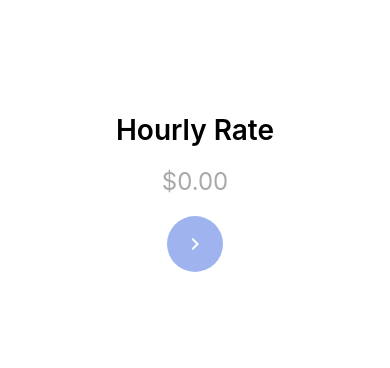
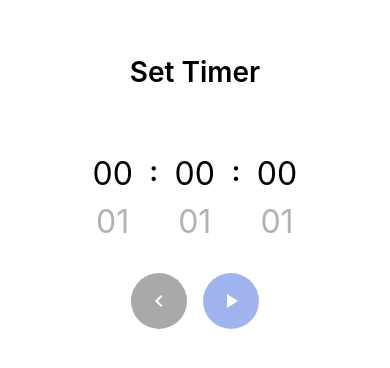
Before and after one commit to JackM510/Earnings-Timer, a React Native app: screen /Setup in a window 390 px wide. Before the commit this address had no page. Shown: the part 230-598 px from the top of the page. Built offline with nearby package versions, Linux system fonts and the light colour scheme.

Commit message:
created TimerSetupScreen layout and implemented TimeUnit so the user can select a time input

```diff
--- a/App.tsx
+++ b/App.tsx
@@ -4,6 +4,7 @@ import { NavigationContainer } from "@react-navigation/native";
 import { createNativeStackNavigator } from "@react-navigation/native-stack";
 
 import RateScreen from "./src/screens/RateScreen";
+import TimerSetupScreen from "./src/screens/TimerSetupScreen";
 
 const Stack = createNativeStackNavigator();
 
@@ -19,13 +20,24 @@ export default function App() {
     }).start();
   }, []);
 
-  // Rate state only
+  // Rate
   const [rate, setRate] = useState("");
+
+  // Timer setup state
+  const [hours, setHours] = useState("00");
+  const [minutes, setMinutes] = useState("00");
+  const [seconds, setSeconds] = useState("00");
+
+  // Placeholder startTimer
+  const startTimer = (h: string, m: string, s: string) => {
+    console.log("startTimer called with:", h, m, s);
+  };
 
   return (
     <Animated.View style={{ flex: 1, opacity: fadeAnim }}>
       <NavigationContainer>
         <Stack.Navigator screenOptions={{ headerShown: false, animation: "fade" }}>
+
           <Stack.Screen name="Rate">
             {(props) => (
               <RateScreen
@@ -35,6 +47,22 @@ export default function App() {
               />
             )}
           </Stack.Screen>
+
+          <Stack.Screen name="Setup">
+            {(props) => (
+              <TimerSetupScreen
+                {...props}
+                hours={hours}
+                minutes={minutes}
+                seconds={seconds}
+                setHours={setHours}
+                setMinutes={setMinutes}
+                setSeconds={setSeconds}
+                startTimer={startTimer}
+              />
+            )}
+          </Stack.Screen>
+
         </Stack.Navigator>
       </NavigationContainer>
     </Animated.View>
--- /dev/null
+++ b/src/components/TimeUnit.tsx
@@ -0,0 +1,74 @@
+import React, { useRef } from "react";
+import { View, Text, ScrollView } from "react-native";
+
+type TimeUnitProps = {
+  value: string;
+  setValue: (v: string) => void;
+  max: number;
+};
+
+export default function TimeUnit({ value, setValue, max }: TimeUnitProps) {
+  const itemHeight = 48;
+  const scrollRef = useRef<ScrollView | null>(null);
+
+  // Base values: "00", "01", ..., max
+  const base = Array.from({ length: max + 1 }, (_, i) =>
+    i.toString().padStart(2, "0")
+  );
+
+  const middleIndex = base.length;
+  const data = [...base, ...base, ...base];
+
+  const selectedIndex = base.indexOf(value);
+  const initialIndex = middleIndex + selectedIndex;
+
+  // Correct initial offset
+  const initialOffset = initialIndex * itemHeight;
+
+  return (
+    <View style={{ height: itemHeight * 3, overflow: "hidden" }}>
+      <ScrollView
+        ref={scrollRef}
+        showsVerticalScrollIndicator={false}
+        snapToInterval={itemHeight}
+        decelerationRate="fast"
+        scrollEventThrottle={16}
+        contentContainerStyle={{ paddingVertical: itemHeight }}
+        contentOffset={{ y: initialOffset, x: 0 }}
+        onMomentumScrollEnd={(e) => {
+          const index = Math.round(e.nativeEvent.contentOffset.y / itemHeight);
+          const realIndex = index % base.length;
+          const newValue = base[realIndex];
+
+          setValue(newValue);
+
+          // Re-center if scrolled too far up or down
+          if (index < base.length || index >= base.length * 2) {
+            const newCenter = middleIndex + realIndex;
+            scrollRef.current?.scrollTo({
+              y: newCenter * itemHeight,
+              animated: false,
+            });
+          }
+        }}
+      >
+        {data.map((item, i) => {
+          const isActive = item === value;
+          return (
+            <View
+              key={`${item}-${i}`}
+              style={{
+                height: itemHeight,
+                justifyContent: "center",
+                alignItems: "center",
+                opacity: isActive ? 1 : 0.3,
+              }}
+            >
+              <Text style={{ fontSize: 32 }}>{item}</Text>
+            </View>
+          );
+        })}
+      </ScrollView>
+    </View>
+  );
+}
--- /dev/null
+++ b/src/screens/TimerSetupScreen.tsx
@@ -0,0 +1,84 @@
+import { View, Text, TouchableOpacity } from 'react-native';
+import { styles } from "../styles/global";
+import MaterialIcons from 'react-native-vector-icons/MaterialIcons';
+
+import TimeUnit from '../components/TimeUnit';
+
+type TimerSetupProps = {
+  navigation: any;
+  hours: string;
+  minutes: string;
+  seconds: string;
+  setHours: (v: string) => void;
+  setMinutes: (v: string) => void;
+  setSeconds: (v: string) => void;
+  startTimer: (h: string, m: string, s: string) => void;
+};
+
+export default function TimerSetupScreen({
+  navigation,
+  hours,
+  minutes,
+  seconds,
+  setHours,
+  setMinutes,
+  setSeconds,
+  startTimer
+}: TimerSetupProps) {
+
+  const timeIsValid =
+    Number(hours) > 0 ||
+    Number(minutes) > 0 ||
+    Number(seconds) > 0;
+
+  const resetTime = () => {
+    setHours('00');
+    setMinutes('00');
+    setSeconds('00');
+  };
+
+  return (
+    <View style={styles.container}>
+      <View style={styles.content}>
+        <Text style={[styles.heading, { alignItems: "center" }]}>Set Timer</Text>
+
+        {/* TimeUnit Row */}
+        <View style={[styles.row, { paddingHorizontal: 16, paddingVertical: 8 }]}>
+          <TimeUnit value={hours} setValue={setHours} max={23} />
+          <View style={{ justifyContent: "center" }}>
+            <Text style={styles.heading}>:</Text>
+          </View>
+          <TimeUnit value={minutes} setValue={setMinutes} max={59} />
+          <View style={{ justifyContent: "center" }}>
+            <Text style={styles.heading}>:</Text>
+          </View>
+          <TimeUnit value={seconds} setValue={setSeconds} max={59} />
+        </View>
+
+        {/* Buttons */}
+        <View style={styles.row}>
+          <TouchableOpacity
+            style={[styles.button, styles.bgGray]}
+            onPress={() => {
+              navigation.navigate("Rate");
+              resetTime();
+            }}
+          >
+            <MaterialIcons name="chevron-left" size={24} color="#fff" />
+          </TouchableOpacity>
+
+          <TouchableOpacity
+            style={[styles.button, styles.bgBlue, !timeIsValid && styles.buttonDisabled]}
+            disabled={!timeIsValid}
+            onPress={() => {
+              startTimer(hours, minutes, seconds);
+              navigation.navigate("Running");
+            }}
+          >
+            <MaterialIcons name="play-arrow" size={24} color="#fff" />
+          </TouchableOpacity>
+        </View>
+      </View>
+    </View>
+  );
+}
```
